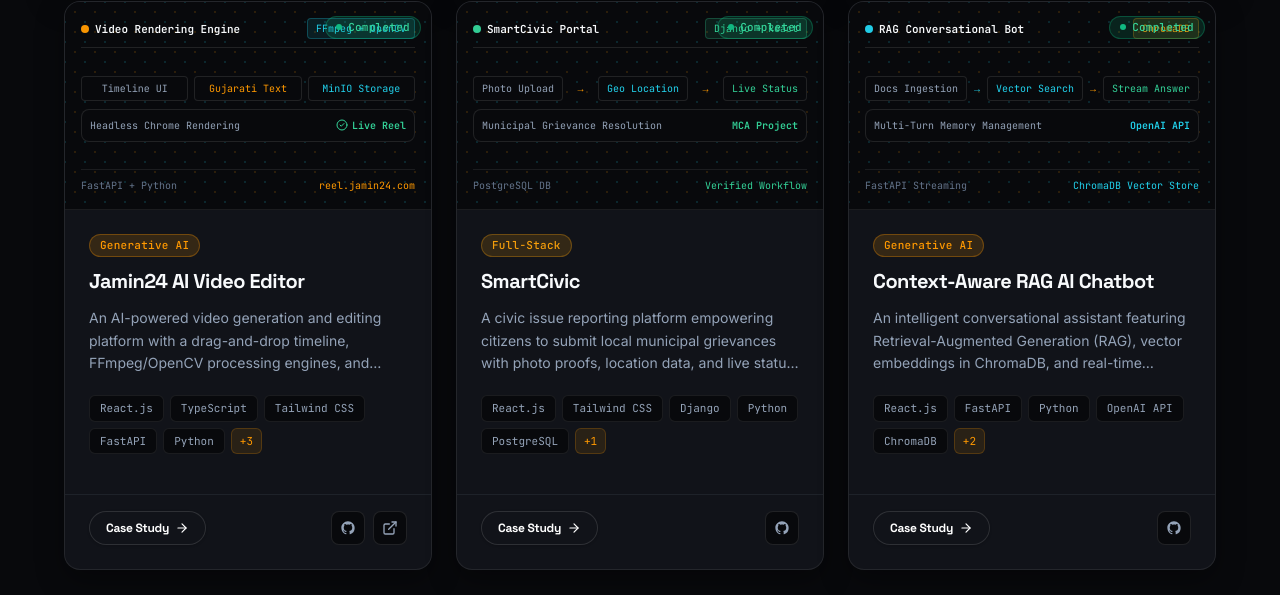
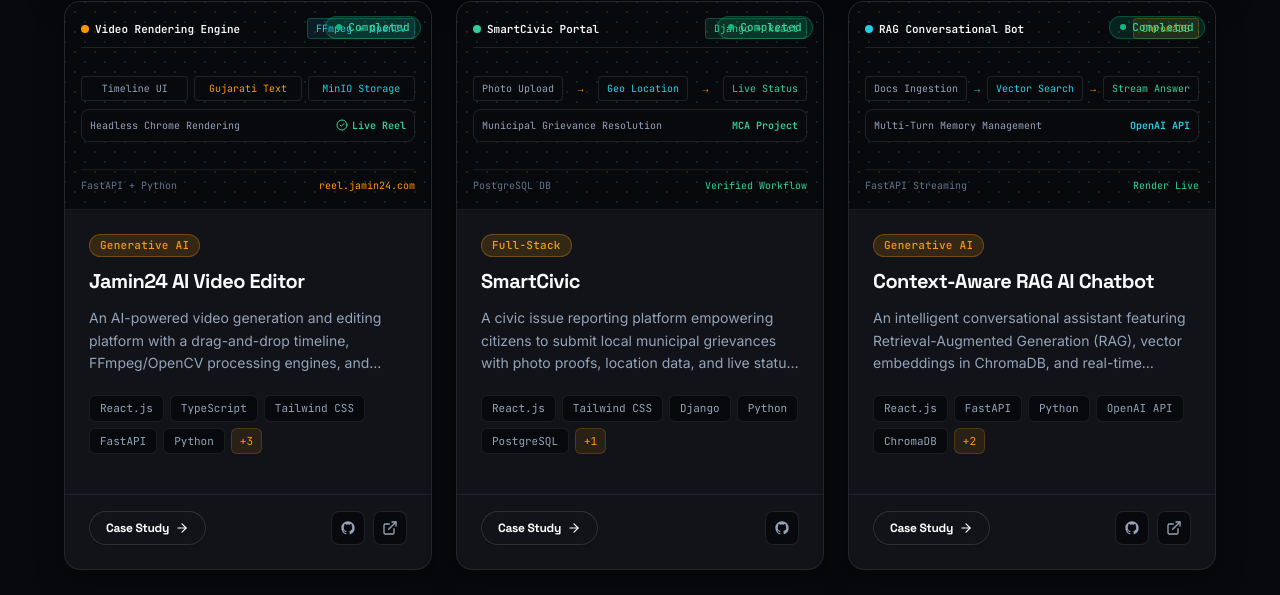
Before and after one commit to Chavda-Jay/Jay-Portfolio, a Next.js app: page /projects in a window 1280 px wide. Shown: the part 1036-1631 px from the top of the page. Built offline with nearby package versions, Linux system fonts and the light colour scheme; no server answers.

Commit message:
feat(projects): add Render live demo link for RAG AI Chatbot

```diff
--- a/components/projects/ProjectCard.tsx
+++ b/components/projects/ProjectCard.tsx
@@ -309,7 +309,7 @@ function ProjectVisualSchematic({ project }: { project: Project }) {
         {/* Bottom tags */}
         <div className="flex items-center justify-between text-[10px] text-[#64748B] pt-2 border-t border-white/[0.08]">
           <span>FastAPI Streaming</span>
-          <span className="text-[#22D3EE]">ChromaDB Vector Store</span>
+          <span className="text-[#34D399]">Render Live</span>
         </div>
       </div>
     );
--- a/data/projects.ts
+++ b/data/projects.ts
@@ -211,6 +211,7 @@ export const projectsData: Project[] = [
     ],
     screenshots: [],
     github: "https://github.com/Chavda-Jay",
+    liveDemo: "https://saubhagyam-chatbot.onrender.com",
     order: 6,
   },
 ];
```
